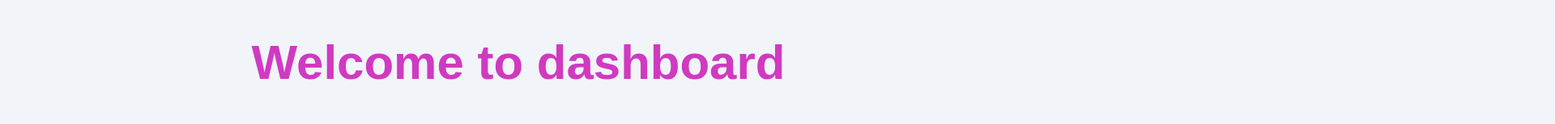
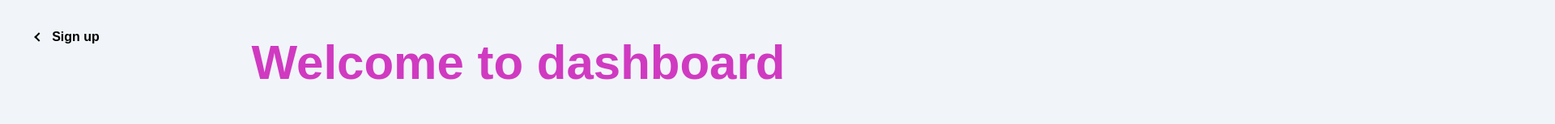
Before and after one commit to MihirKp25/enosium-project, a React (Create React App) app: page /dashboard in a window 1280 px wide. Shown: the top 154 px of the page at 81% size, 1920 px wide, since content can reach past the window. Built offline with nearby package versions, Linux system fonts and the light colour scheme.

Commit message:
back-button

```diff
--- a/src/App.css
+++ b/src/App.css
@@ -637,8 +637,8 @@ width: 55%;
  }
 
 .footer-btn button {
-  width: 100%;
-  margin-left: 3%;
+  width: 30%;
+  margin-left: 75%;
   font-family: inherit;
   font-size: 20px;
   background: royalblue;
@@ -1258,3 +1258,72 @@ img {
     margin: 3% 0;
   }
 }
+
+/*-------Back Button-----------*/
+button {
+  --primary-color: #645bff;
+  --secondary-color: #fff;
+  --hover-color: #111;
+  --arrow-width: 10px;
+  --arrow-stroke: 2px;
+  position: absolute;
+  box-sizing: border-box;
+  border: 0;
+  width: 9.5%;
+  border-radius: 20px;
+  color: black;
+  padding: 0.5em 1em;
+  background: transparent;
+  display: flex;
+  transition: 0.2s background;
+  align-items: center;
+  gap: 0.6em;
+  font-weight: bold;
+  margin-top: 2%;
+  margin-left: 2%;
+}
+
+button .arrow-wrapper {
+  display: flex;
+  justify-content: center;
+  align-items: center;
+}
+
+button .arrow {
+  margin-top: 1px;
+  width: 13px;
+  /* background: var(--primary-color); */
+  height: var(--arrow-stroke);
+  position: relative;
+  transition: 0.2s;
+}
+
+button .arrow::before {
+  content: "";
+  box-sizing: border-box;
+  position: absolute;
+  border: solid black;
+  border-width: var(--arrow-stroke) 0 0 var(--arrow-stroke);
+  display: inline-block;
+  top: -3px;
+  right: 3px;
+  transition: 0.2s;
+  padding: 3px;
+  transform: rotate(-45deg);
+}
+
+button:hover {
+  background-color: black;
+  color: white;
+  border: 1px solid white;
+}
+
+button:hover .arrow {
+  background: white;
+}
+
+button:hover .arrow:before {
+  right: 6px;
+  border: solid white;
+  border-width: var(--arrow-stroke) 0 0 var(--arrow-stroke);
+}
--- /dev/null
+++ b/src/components/back-button.jsx
@@ -0,0 +1,12 @@
+export const Backbutton=()=>{
+    return(
+        <button>
+            <div class="arrow-wrapper">
+        <div class="arrow"></div>
+
+    </div>
+    Sign up
+
+</button>
+    )
+}
--- a/src/components/dashboard.jsx
+++ b/src/components/dashboard.jsx
@@ -1,4 +1,5 @@
 
+import { Backbutton } from "./back-button"
 import { Bar_graph } from "./bar_graph"
 import { Footer } from "./footer"
 import { Forminput } from "./form"
@@ -7,6 +8,7 @@ import { Navbar } from "./navbar"
 export const Dashboard=()=>{
     return(
         <>
+        <Backbutton/>
         <h1 className="text-center text-6xl font-bold p-5 text-[#d03ac1]">Welcome to dashboard</h1>
         <Forminput/>
 
```
Also changed, not shown: 1 other file (tests, documents, lock files or other folders).
